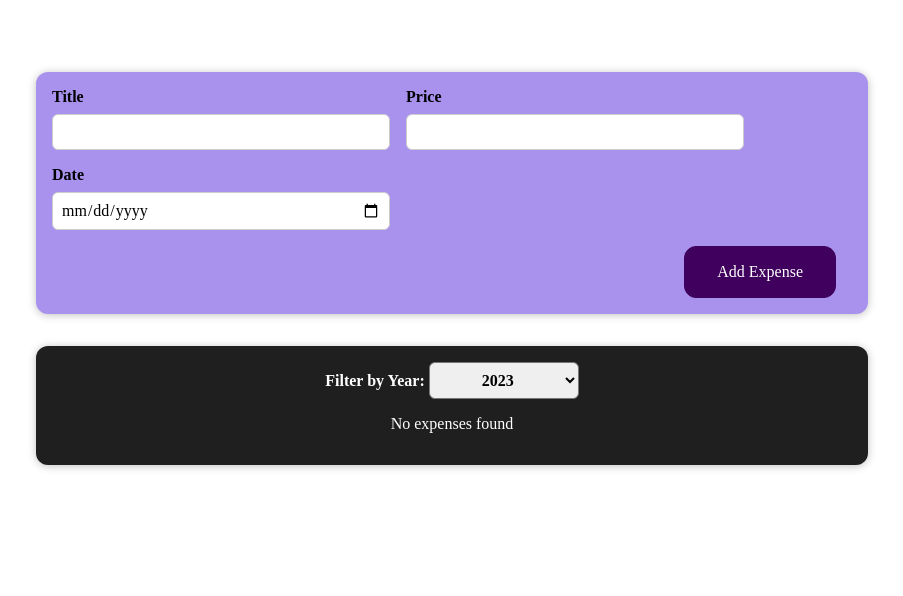
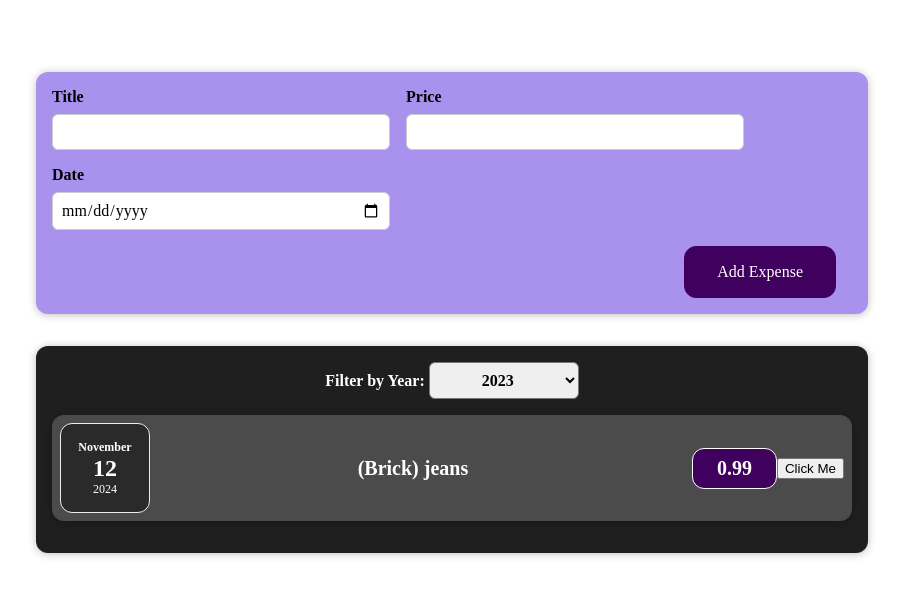
Before and after one commit to endtrastic/ReactCrash-backend, a React (Vite) app: page / in a window 1280 px wide. Shown: the top 596 px of the page, without its empty margins (188-1091 px from the left). Built offline with nearby package versions, Linux system fonts and the light colour scheme.

Commit message:
fixed Filtering

```diff
--- a/src/components/Expenses/Expenses.jsx
+++ b/src/components/Expenses/Expenses.jsx
@@ -1,30 +1,27 @@
-import ExpensesFilter from './ExpensesFilter/ExpensesFilter.jsx'
+import ExpensesFilter from './ExpensesFilter/ExpensesFilter.jsx';
 import Card from '../UI/Card.jsx';
 import './Expenses.css';
 import ExpensesList from './ExpensesList/ExpensesList.jsx';
 import { useState } from 'react';
 
-
 const Expenses = (props) => {
     const [filteredYear, setFilteredYear] = useState('2024');
 
-
     const saveYearHandler = (selectedYear) => {
-        console.log('Selected Year in Expenses.jsx:', selectedYear)
-        setFilteredYear(selectedYear)
+        console.log('Selected Year in Expenses.jsx:', selectedYear);
+        setFilteredYear(selectedYear);
     }
 
-
     const filteredExpenses = props.expenses.filter((expense) => {
-        return expense.date.getFullYear() === filteredYear
-    })
+        return expense.date.getFullYear().toString() === filteredYear;
+    });
 
     return (
         <Card className="expenses">
             <ExpensesFilter selected={filteredYear} onchangeyear={saveYearHandler}/>
             <ExpensesList expenses={filteredExpenses}/>
         </Card>
-    )
+    );
 }
 
 export default Expenses;
```
